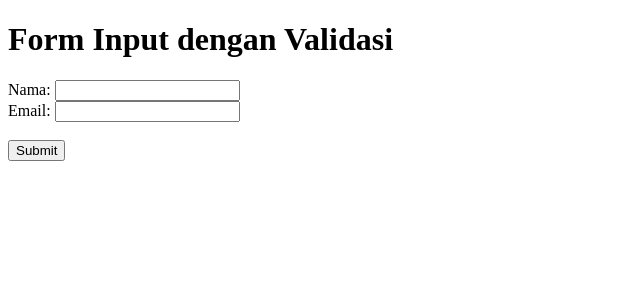
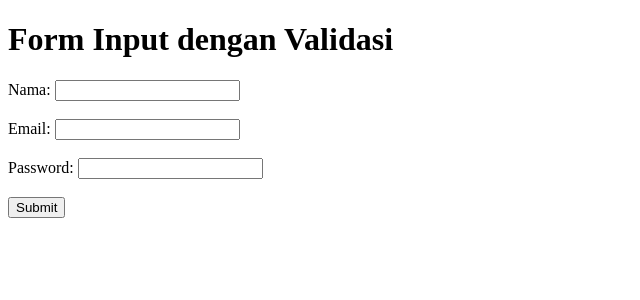
Before and after one commit to kmilaz/DesainPemrogramanWeb_07, a PHP site: page /form_validasi.php in a window 1280 px wide. Shown: the top 300 px of the page, without its empty margins (0-640 px from the left). Run offline with PHP 8.4, Linux system fonts and the light colour scheme.

Commit message:
praktikum 7_soal 7.4

```diff
--- a/P7/form_validasi.php
+++ b/P7/form_validasi.php
@@ -9,11 +9,15 @@
     <form id="myForm">
         <label for="nama">Nama:</label>
         <input type="text" id="nama" name="nama">
-        <span id="nama-error" style="color: red;"></span><br>
+        <span id="nama-error" style="color: red;"></span><br><br>
 
         <label for="email">Email:</label>
         <input type="text" id="email" name="email">
         <span id="email-error" style="color: red;"></span><br><br>
+
+        <label for="password">Password:</label>
+        <input type="text" id="password" name="password">
+        <span id="password-error" style="color: red;"></span><br><br>
 
         <input type="submit" value="Submit">
     </form>
@@ -27,6 +31,7 @@
                 event.preventDefault();
                 var nama = $("#nama").val();
                 var email = $("#email").val();
+                var password = $("#password").val();
                 var valid = true;
 
                 if (nama === "") {
@@ -41,6 +46,13 @@
                     valid = false;
                 } else {
                     $("#email-error").text("");
+                }
+
+                if (password.length < 8) {
+                    $("#password-error").text("Password minimal harus 8 karakter.");
+                    valid = false;
+                } else {
+                    $("#password-error").text("");
                 }
 
                 var formData = $("#myForm").serialize();
```
Also changed, not shown: P7/proses_validasi.php (+7 -0 lines).
